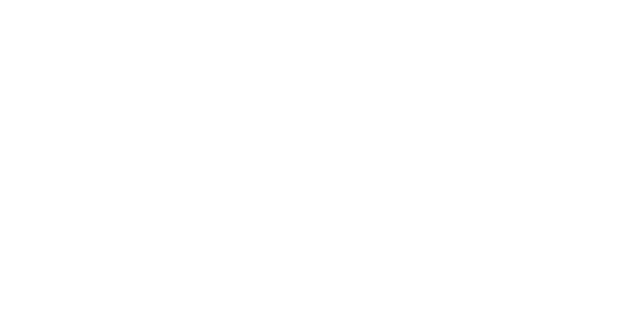
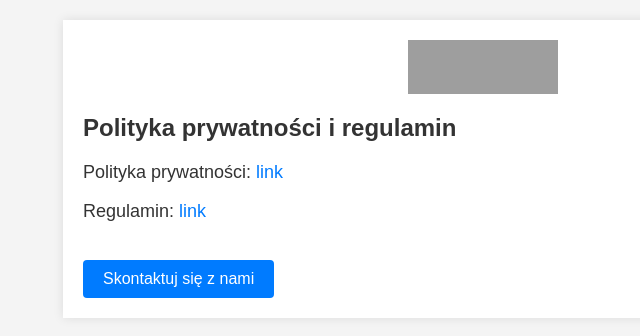
Before and after one commit to geres99/heyokay_marketing, a plain HTML site: page index.html in a window 1280 px wide. Shown: the whole page, without its empty margins (157-797 px from the left). Drawn offline with Linux system fonts and the light colour scheme; grey boxes are pictures that could not be loaded.

Commit message:
marketing

```diff
--- a/index.html
+++ b/index.html
@@ -1,10 +1,92 @@
-<!DOCTYPE html>
-<html lang="en">
+<html lang="pl">
   <head>
     <meta charset="UTF-8" />
-    <meta http-equiv="X-UA-Compatible" content="IE=edge" />
     <meta name="viewport" content="width=device-width, initial-scale=1.0" />
-    <title>Document</title>
+    <title>Polityka prywatności i regulamin</title>
+    <style>
+      body {
+        font-family: Arial, sans-serif;
+        margin: 0;
+        padding: 20px;
+        background-color: #f4f4f4;
+        color: #333;
+      }
+      .container {
+        max-width: 800px;
+        margin: 0 auto;
+        background-color: white;
+        padding: 20px;
+        box-shadow: 0 0 10px rgba(0, 0, 0, 0.1);
+      }
+      header {
+        text-align: center;
+        margin-bottom: 20px;
+      }
+      header img {
+        width: 150px;
+        height: 54px;
+      }
+      h1 {
+        font-size: 24px;
+        margin-bottom: 20px;
+      }
+      p {
+        font-size: 18px;
+      }
+      a {
+        color: #007bff;
+        text-decoration: none;
+      }
+      a:hover {
+        text-decoration: underline;
+      }
+      .contact-btn {
+        display: inline-block;
+        margin-top: 20px;
+        padding: 10px 20px;
+        background-color: #007bff;
+        color: white;
+        border: none;
+        border-radius: 4px;
+        cursor: pointer;
+        text-decoration: none;
+      }
+      .contact-btn:hover {
+        background-color: #0056b3;
+      }
+    </style>
   </head>
-  <body></body>
+  <body>
+    <div class="container">
+      <header>
+        <img
+          src="https://heyokay-api.herokuapp.com/pictures/logo"
+          alt="Logo HeyOkay"
+        />
+      </header>
+
+      <h1>Polityka prywatności i regulamin</h1>
+
+      <p>
+        Polityka prywatności:
+        <a
+          href="https://heyokay-api.herokuapp.com/info/polityka_prywatnosci"
+          target="_blank"
+          >link</a
+        >
+      </p>
+      <p>
+        Regulamin:
+        <a
+          href="https://heyokay-api.herokuapp.com/info/regulamin"
+          target="_blank"
+          >link</a
+        >
+      </p>
+
+      <a href="mailto:kontakt@heyokay.net" class="contact-btn"
+        >Skontaktuj się z nami</a
+      >
+    </div>
+  </body>
 </html>
```
